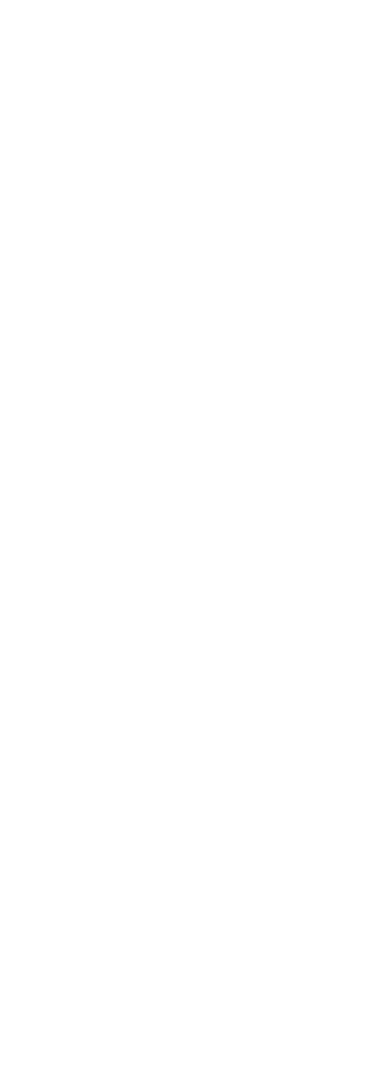
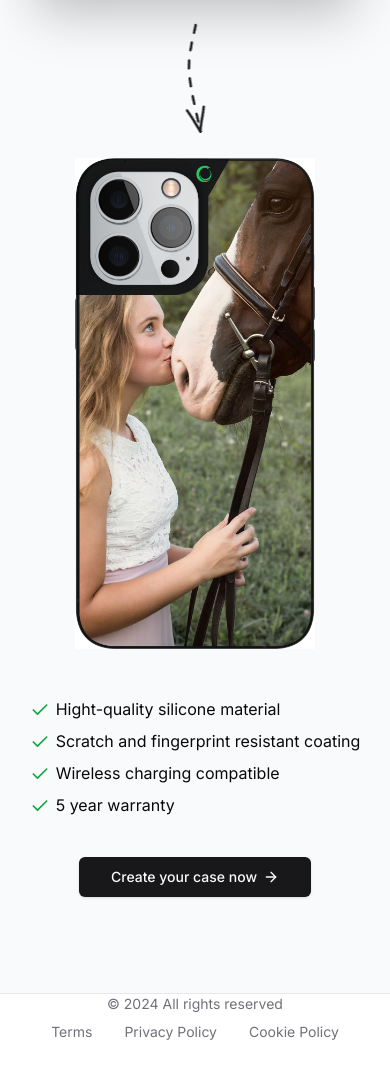
Before and after one commit to primaldarak/casecobra, a Next.js app: page / in a window 390 px wide. Shown: the part 4274-5347 px from the top of the page. Before the commit the page ends 3560 px from the top, so only its background shows below. Built offline with nearby package versions, Linux system fonts and the light colour scheme; no server answers.

Commit message:
finished home page

```diff
--- a/src/app/layout.tsx
+++ b/src/app/layout.tsx
@@ -2,6 +2,7 @@ import type { Metadata } from 'next';
 import { Inter } from 'next/font/google';
 import './globals.css';
 import Navbar from '@/components/Navbar';
+import Footer from '@/components/Footer';
 
 const inter = Inter({ subsets: ['latin'] });
 
@@ -20,6 +21,7 @@ export default function RootLayout({
       <body className={inter.className}>
         <Navbar />
         {children}
+        <Footer />
       </body>
     </html>
   );
--- a/src/app/page.tsx
+++ b/src/app/page.tsx
@@ -3,7 +3,9 @@ import { Icons } from '@/components/Icons';
 import MaxWidthWrapper from '@/components/MaxWidthWrapper';
 import Phone from '@/components/Phone';
 import { Reviews } from '@/components/Reviews';
-import { Check, Star } from 'lucide-react';
+import { buttonVariants } from '@/components/ui/button';
+import { ArrowRight, Check, Star } from 'lucide-react';
+import Link from 'next/link';
 
 export default function Home() {
   return (
@@ -236,9 +238,86 @@ export default function Home() {
           </div>
         </MaxWidthWrapper>
 
-        <div className='pt=16'>
-          <Reviews/>
+        <div className="pt=16">
+          <Reviews />
         </div>
+      </section>
+
+      <section>
+        <MaxWidthWrapper className="py-24">
+          <div className="mb-12 px-6 lg:px-8">
+            <div className="mx-auto max-w-2xl sm:text-center">
+              <h2
+                className="order-1 mt-2 tracking-tight text-center text-balance
+              !leading-tight font-bold text-5xl md:text-6xl text-gray-900">
+                Upload your photo and get
+                <span className="relative px-2 bg-green-600 text-white">
+                  your own case
+                </span>{' '}
+                now
+              </h2>
+            </div>
+          </div>
+
+          <div className="mx-auto max-w-6xl px-6 lg:px-8">
+            <div
+              className="relative flex flex-col items-center
+              md:grid grid-cols-2 gap-40">
+              <img
+                src="/arrow.png"
+                alt="arrow"
+                className="absolute top-[25rem] md:top-1/2 -translate-y-1/2 z-10
+                left-1/2 -translate-x-1/2 rotate-90 md:rotate-0"
+              />
+
+              <div
+                className="relative h-80 md:h-full w-full md:justify-self-end max-w-sm
+                rounded-xl bg-gray-900/5 ring-inset ring-gray-900/10 lg:rounded-2xl">
+                <img
+                  src="/horse.jpg"
+                  alt="horse"
+                  className="rounded-md object-cover bg-white shadow-2xl
+                  ring-1 ring-gray-900/10 h-full w-full"
+                />
+              </div>
+
+              <Phone
+                className="w-60"
+                imgSrc="/horse_phone.jpg"
+              />
+            </div>
+          </div>
+
+          <ul className="mx-auto mt-12 max-w-prose sm:text-lg space-y-2 w-fit">
+            <li className="w-fit">
+              <Check className="h-5 w-5 text-green-600 inline mr-1.5" />
+              Hight-quality silicone material
+            </li>
+            <li className="w-fit">
+              <Check className="h-5 w-5 text-green-600 inline mr-1.5" />
+              Scratch and fingerprint resistant coating
+            </li>
+            <li className="w-fit">
+              <Check className="h-5 w-5 text-green-600 inline mr-1.5" />
+              Wireless charging compatible
+            </li>
+            <li className="w-fit">
+              <Check className="h-5 w-5 text-green-600 inline mr-1.5" />5 year
+              warranty
+            </li>
+
+            <div className="flex justify-center">
+              <Link
+                className={buttonVariants({
+                  size: 'lg',
+                  className: 'mx-auto mt-8',
+                })}
+                href="/configure/upload">
+                Create your case now <ArrowRight className="h-4 w-4 ml-1.5" />
+              </Link>
+            </div>
+          </ul>
+        </MaxWidthWrapper>
       </section>
     </div>
   );
--- /dev/null
+++ b/src/components/Footer.tsx
@@ -0,0 +1,44 @@
+import Link from 'next/link';
+import MaxWidthWrapper from './MaxWidthWrapper';
+
+const Footer = () => {
+  return (
+    <footer className="bg-white h-20 relative">
+      <MaxWidthWrapper>
+        {' '}
+        <div className="border-t border-gray-200" />
+        <div
+          className="h-full flex flex-col md:flex-row
+        md:justify-between justify-center items-center">
+          <div className="text-center md:text-left pb-2 md:pb-0">
+            <p className="text-sm text-muted-foreground">
+              &copy; {new Date().getFullYear()} All rights reserved
+            </p>
+          </div>
+
+          <div className="flex items-center justify-center">
+            <div className="flex space-x-8">
+              <Link
+                href="#"
+                className="text-sm text-muted-foreground hover:text-gray-600">
+                Terms
+              </Link>
+              <Link
+                href="#"
+                className="text-sm text-muted-foreground hover:text-gray-600">
+                Privacy Policy
+              </Link>
+              <Link
+                href="#"
+                className="text-sm text-muted-foreground hover:text-gray-600">
+                Cookie Policy
+              </Link>
+            </div>
+          </div>
+        </div>
+      </MaxWidthWrapper>
+    </footer>
+  );
+};
+
+export default Footer;
```
Also changed, not shown: src/components/ui/button.tsx (+24 -24 lines).
